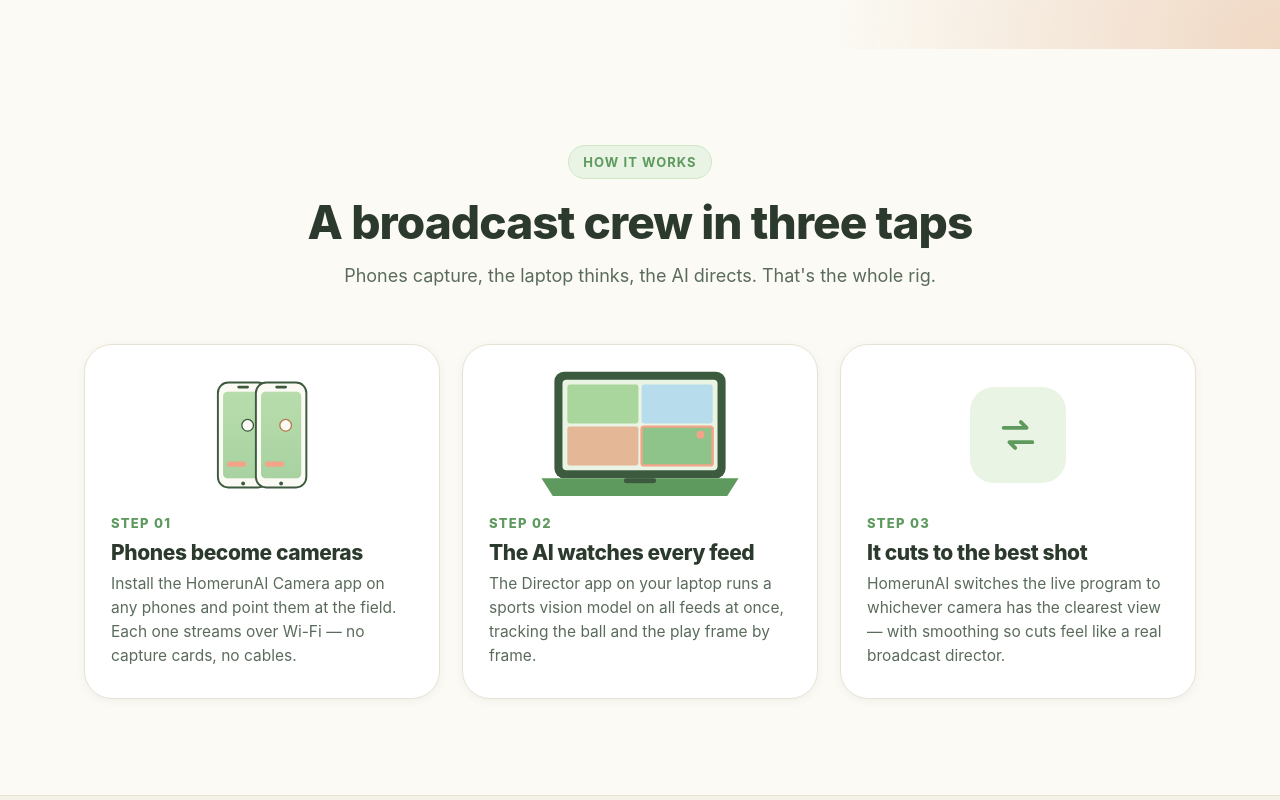
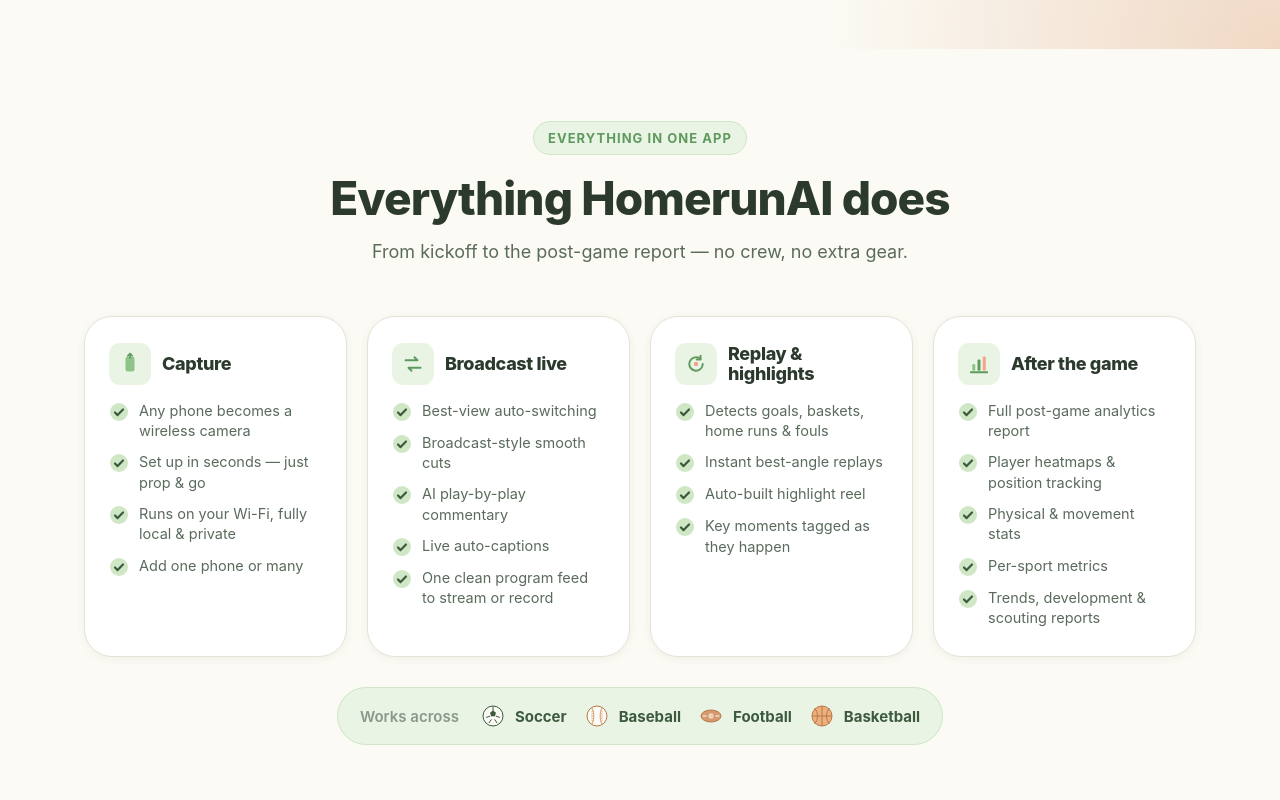
Before and after one commit to bhanumeet/HomeRunAI, a React (Vite) app in the folder website/: page / in a window 1280 px wide. Shown: the part 1760-2560 px from the top of the page. Built offline with nearby package versions, Linux system fonts and the light colour scheme.

Commit message:
Responsive: mobile hamburger nav, fluid hero type, small-screen spacing, overflow guard

```diff
--- a/website/src/App.tsx
+++ b/website/src/App.tsx
@@ -5,33 +5,53 @@
   Phone, Laptop,
   WindowsIcon, AppleIcon, AppStoreBadge,
   IconAI, IconSwitch, IconPhoneUp, IconBolt, IconWifi, IconRec, IconMic, IconTruck, IconWallet,
-  IconChart, IconHeatmap, IconRun, IconTarget, IconClip, IconTrend, IconReplay,
+  IconChart, IconHeatmap, IconRun, IconTarget, IconClip, IconTrend, IconReplay, IconCheck,
 } from './components/art'
 
 function Logo() {
   return <img className="logo" src="/logo.png" alt="HomerunAI logo" width={36} height={36} />
 }
 
+const NAV_LINKS: [string, string][] = [
+  ['#problem', 'Why'],
+  ['#how', 'How it works'],
+  ['#sports', 'Sports'],
+  ['#replay', 'Replay'],
+  ['#analysis', 'Analysis'],
+  ['#download', 'Download'],
+]
+
 function Nav() {
+  const [open, setOpen] = useState(false)
+  const close = () => setOpen(false)
   return (
     <header className="nav">
       <div className="wrap nav-inner">
-        <a className="brand" href="#top">
+        <a className="brand" href="#top" onClick={close}>
           <Logo />
           <span>Homerun<b>AI</b></span>
         </a>
         <nav className="nav-links">
-          <a href="#problem">Why</a>
-          <a href="#how">How it works</a>
-          <a href="#sports">Sports</a>
-          <a href="#replay">Replay</a>
-          <a href="#analysis">Analysis</a>
-          <a href="#download">Download</a>
+          {NAV_LINKS.map(([h, l]) => <a key={h} href={h}>{l}</a>)}
         </nav>
         <div className="nav-cta">
-          <a className="btn btn-primary" href="#download">Get HomerunAI</a>
+          <a className="btn btn-primary desktop-cta" href="#download">Get HomerunAI</a>
+          <button
+            className={`nav-toggle ${open ? 'is-open' : ''}`}
+            aria-label="Toggle menu"
+            aria-expanded={open}
+            onClick={() => setOpen((o) => !o)}
+          >
+            <span /><span /><span />
+          </button>
         </div>
       </div>
+      {open && (
+        <div className="nav-mobile">
+          {NAV_LINKS.map(([h, l]) => <a key={h} href={h} onClick={close}>{l}</a>)}
+          <a className="btn btn-primary" href="#download" onClick={close}>Get HomerunAI</a>
+        </div>
+      )}
     </header>
   )
 }
@@ -202,6 +222,57 @@
             <div className="set-forget">Set up the phones and forget it — HomerunAI does the rest.</div>
           </div>
         </div>
+      </div>
+    </section>
+  )
+}
+
+function Overview() {
+  const groups = [
+    {
+      title: 'Capture', href: '#how', ic: <IconPhoneUp />,
+      items: ['Any phone becomes a wireless camera', 'Set up in seconds — just prop & go', 'Runs on your Wi-Fi, fully local & private', 'Add one phone or many'],
+    },
+    {
+      title: 'Broadcast live', href: '#switching', ic: <IconSwitch />,
+      items: ['Best-view auto-switching', 'Broadcast-style smooth cuts', 'AI play-by-play commentary', 'Live auto-captions', 'One clean program feed to stream or record'],
+    },
+    {
+      title: 'Replay & highlights', href: '#replay', ic: <IconReplay />,
+      items: ['Detects goals, baskets, home runs & fouls', 'Instant best-angle replays', 'Auto-built highlight reel', 'Key moments tagged as they happen'],
+    },
+    {
+      title: 'After the game', href: '#analysis', ic: <IconChart />,
+      items: ['Full post-game analytics report', 'Player heatmaps & position tracking', 'Physical & movement stats', 'Per-sport metrics', 'Trends, development & scouting reports'],
+    },
+  ]
+  return (
+    <section className="pad-sm overview-band" id="overview">
+      <div className="wrap center">
+        <span className="eyebrow">Everything in one app</span>
+        <h2 className="section-title">Everything HomerunAI does</h2>
+        <p className="section-sub">From kickoff to the post-game report — no crew, no extra gear.</p>
+      </div>
+      <div className="wrap">
+        <div className="overview-grid">
+          {groups.map((g) => (
+            <a className="overview-col" href={g.href} key={g.title}>
+              <div className="overview-head"><span className="ic">{g.ic}</span><h3>{g.title}</h3></div>
+              <ul>
+                {g.items.map((it) => (
+                  <li key={it}><IconCheck className="chk" />{it}</li>
+                ))}
+              </ul>
+            </a>
+          ))}
+        </div>
+        <a className="overview-sports" href="#sports">
+          <span>Works across</span>
+          <SoccerBall style={{ width: 24 }} /> Soccer
+          <Baseball style={{ width: 24 }} /> Baseball
+          <Football style={{ width: 24 }} /> Football
+          <Basketball style={{ width: 24 }} /> Basketball
+        </a>
       </div>
     </section>
   )
@@ -643,6 +714,7 @@
       <main>
         <Hero />
         <Problem />
+        <Overview />
         <HowItWorks />
         <Sports />
         <Features />
--- a/website/src/components/art.tsx
+++ b/website/src/components/art.tsx
@@ -334,6 +334,14 @@
     </svg>
   )
 }
+export function IconCheck({ className }: P) {
+  return (
+    <svg viewBox="0 0 20 20" className={className} aria-hidden>
+      <circle cx="10" cy="10" r="9" fill="#CFE7C4" />
+      <path d="M6 10.5l2.6 2.6L14 7.5" stroke="#3C5A3E" strokeWidth="2.2" fill="none" strokeLinecap="round" strokeLinejoin="round" />
+    </svg>
+  )
+}
 export function IconReplay({ className }: P) {
   return (
     <svg viewBox="0 0 32 32" className={className} aria-hidden>
--- a/website/src/index.css
+++ b/website/src/index.css
@@ -58,6 +58,8 @@
   -webkit-font-smoothing: antialiased;
   text-rendering: optimizeLegibility;
 }
+
+html, body { max-width: 100%; overflow-x: hidden; }
 
 a { color: inherit; text-decoration: none; }
 img, svg { display: block; max-width: 100%; }
@@ -152,8 +154,36 @@
 .nav-links a { font-weight: 600; color: var(--ink-soft); font-size: 15px; transition: color 0.15s; }
 .nav-links a:hover { color: var(--ink); }
 .nav-cta { display: flex; align-items: center; gap: 12px; }
-@media (max-width: 860px) {
+
+/* hamburger */
+.nav-toggle {
+  display: none;
+  width: 44px; height: 44px; border: 1px solid var(--line); background: var(--paper);
+  border-radius: 12px; cursor: pointer; padding: 0;
+  flex-direction: column; align-items: center; justify-content: center; gap: 5px;
+}
+.nav-toggle span {
+  display: block; width: 20px; height: 2px; background: var(--ink); border-radius: 2px;
+  transition: transform 0.2s ease, opacity 0.2s ease;
+}
+.nav-toggle.is-open span:nth-child(1) { transform: translateY(7px) rotate(45deg); }
+.nav-toggle.is-open span:nth-child(2) { opacity: 0; }
+.nav-toggle.is-open span:nth-child(3) { transform: translateY(-7px) rotate(-45deg); }
+
+.nav-mobile {
+  display: flex; flex-direction: column; gap: 4px;
+  padding: 12px 24px 20px;
+  background: var(--cream);
+  border-bottom: 1px solid var(--line);
+}
+.nav-mobile a { font-weight: 600; color: var(--ink); font-size: 16px; padding: 12px 6px; border-bottom: 1px solid var(--line); }
+.nav-mobile a:last-child { border-bottom: none; margin-top: 8px; }
+.nav-mobile a.btn { justify-content: center; }
+
+@media (max-width: 900px) {
   .nav-links { display: none; }
+  .desktop-cta { display: none; }
+  .nav-toggle { display: flex; }
 }
 
 /* ---------- Hero ---------- */
@@ -173,7 +203,7 @@
   align-items: center;
 }
 .hero h1 {
-  font-size: clamp(40px, 6vw, 68px);
+  font-size: clamp(33px, 6.5vw, 68px);
   margin: 20px 0;
 }
 .hero h1 .hl {
@@ -289,6 +319,48 @@
   border-radius: 14px; font-weight: 700; color: var(--field-ink); font-size: 15.5px;
 }
 @media (max-width: 760px) { .compare { grid-template-columns: 1fr; } }
+
+/* ---------- Overview (everything at a glance) ---------- */
+.overview-band { background: var(--cream); }
+.overview-grid {
+  display: grid;
+  grid-template-columns: repeat(4, 1fr);
+  gap: 20px;
+  margin-top: 50px;
+}
+.overview-col {
+  display: block;
+  background: var(--paper);
+  border: 1px solid var(--line);
+  border-radius: var(--radius-lg);
+  padding: 26px 24px 28px;
+  box-shadow: var(--shadow-sm);
+  transition: transform 0.18s ease, box-shadow 0.18s ease, border-color 0.18s ease;
+}
+.overview-col:hover { transform: translateY(-4px); box-shadow: var(--shadow-md); border-color: var(--field-300); }
+.overview-head { display: flex; align-items: center; gap: 11px; margin-bottom: 16px; }
+.overview-head .ic {
+  width: 42px; height: 42px; border-radius: 11px; background: var(--field-100);
+  display: flex; align-items: center; justify-content: center; flex: 0 0 42px;
+}
+.overview-head .ic svg { width: 24px; height: 24px; }
+.overview-head h3 { font-size: 18px; }
+.overview-col ul { list-style: none; display: flex; flex-direction: column; gap: 11px; }
+.overview-col li { display: flex; align-items: flex-start; gap: 10px; font-size: 14.5px; color: var(--ink-soft); line-height: 1.4; }
+.overview-col .chk { width: 20px; height: 20px; flex: 0 0 20px; margin-top: 1px; }
+.overview-sports {
+  display: flex; flex-wrap: wrap; align-items: center; justify-content: center; gap: 10px;
+  margin-top: 30px; padding: 16px 22px;
+  background: var(--field-100); border: 1px solid var(--field-200); border-radius: 999px;
+  font-weight: 700; font-size: 15px; color: var(--field-ink);
+  width: fit-content; max-width: 100%; margin-inline: auto;
+  transition: transform 0.15s ease;
+}
+.overview-sports:hover { transform: translateY(-2px); }
+.overview-sports span { color: var(--ink-faint); font-weight: 600; margin-right: 4px; }
+.overview-sports svg { margin-left: 8px; }
+@media (max-width: 900px) { .overview-grid { grid-template-columns: 1fr 1fr; } }
+@media (max-width: 560px) { .overview-grid { grid-template-columns: 1fr; } .overview-sports { border-radius: 20px; } }
 
 /* ---------- Capability showcase ---------- */
 .cap-band { background: var(--cream); }
@@ -488,6 +560,24 @@
 }
 
 /* float animation for hero art */
+/* ---------- Global responsive tuning ---------- */
+@media (max-width: 640px) {
+  .wrap { padding: 0 18px; }
+  .pad { padding: 60px 0; }
+  .pad-sm { padding: 48px 0; }
+  .hero { padding: 44px 0 60px; }
+  .hero p.lead { font-size: 18px; }
+  .section-sub { font-size: 16px; }
+  .hero-cta .btn, .nav-mobile a.btn { width: 100%; }
+  .hero-cta { flex-direction: column; }
+  .notify { padding: 24px; }
+  .compare-card, .analysis-card, .overview-col, .step, .feat, .dl-card, .sport-card .body, .persport { padding-left: 22px; padding-right: 22px; }
+}
+@media (max-width: 400px) {
+  .sport-pills { gap: 8px; }
+  .sport-pill { font-size: 13px; padding: 7px 11px; }
+}
+
 @keyframes float { 0%,100% { transform: translateY(0);} 50% { transform: translateY(-10px);} }
 .floaty { animation: float 6s ease-in-out infinite; }
 .floaty.d1 { animation-delay: -2s; }
```
Also changed, not shown: 1 other file (tests, documents, lock files or other folders).
